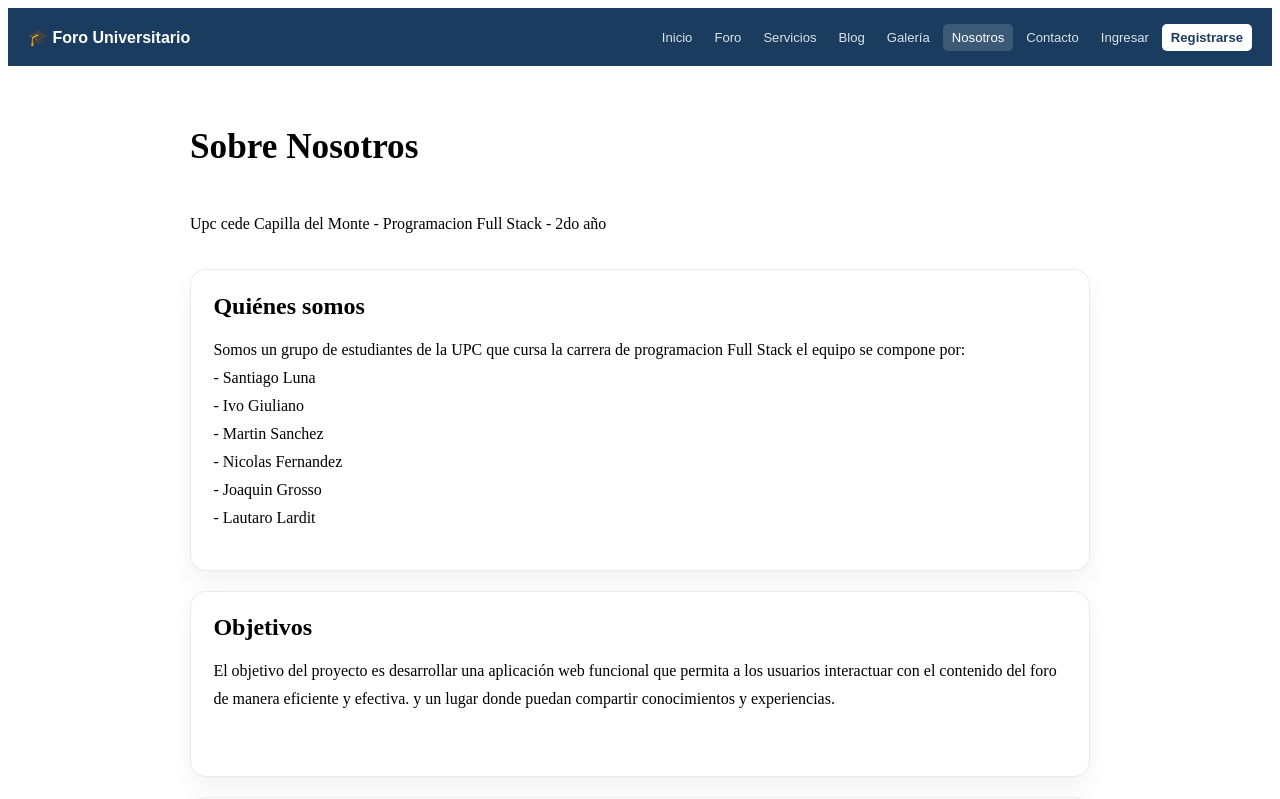
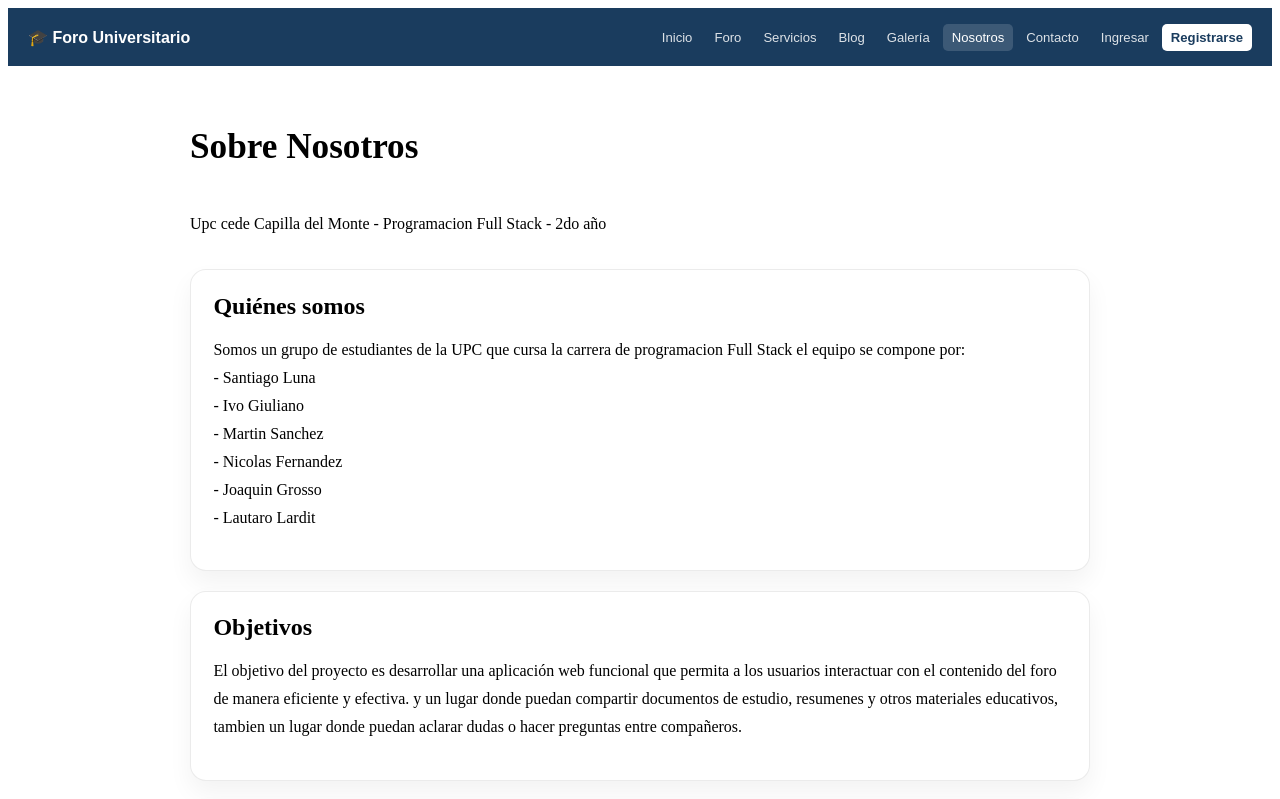
Before and after one commit to elsantos121/proyecto-foro-uni, an Angular app: page /nosotros in a window 1280 px wide. Shown: the top 799 px of the page. Built offline with nearby package versions, Linux system fonts and the light colour scheme.

Commit message:
actualizacion de los mensajes "cambio no definitivo"

```diff
--- a/src/app/pages/nosotros/nosotros.component.html
+++ b/src/app/pages/nosotros/nosotros.component.html
@@ -9,7 +9,7 @@
 
     <div class="info-card">
       <h2>Objetivos</h2>
-      <p>El objetivo del proyecto es desarrollar una aplicación web funcional que permita a los usuarios interactuar con el contenido del foro de manera eficiente y efectiva. y un lugar donde puedan compartir conocimientos y experiencias.</p>
+      <p>El objetivo del proyecto es desarrollar una aplicación web funcional que permita a los usuarios interactuar con el contenido del foro de manera eficiente y efectiva. y un lugar donde puedan compartir documentos de estudio, resumenes y otros materiales educativos, tambien un lugar donde puedan aclarar dudas o hacer preguntas entre compañeros.</p>
     </div>
 
     <div class="info-card">
```
